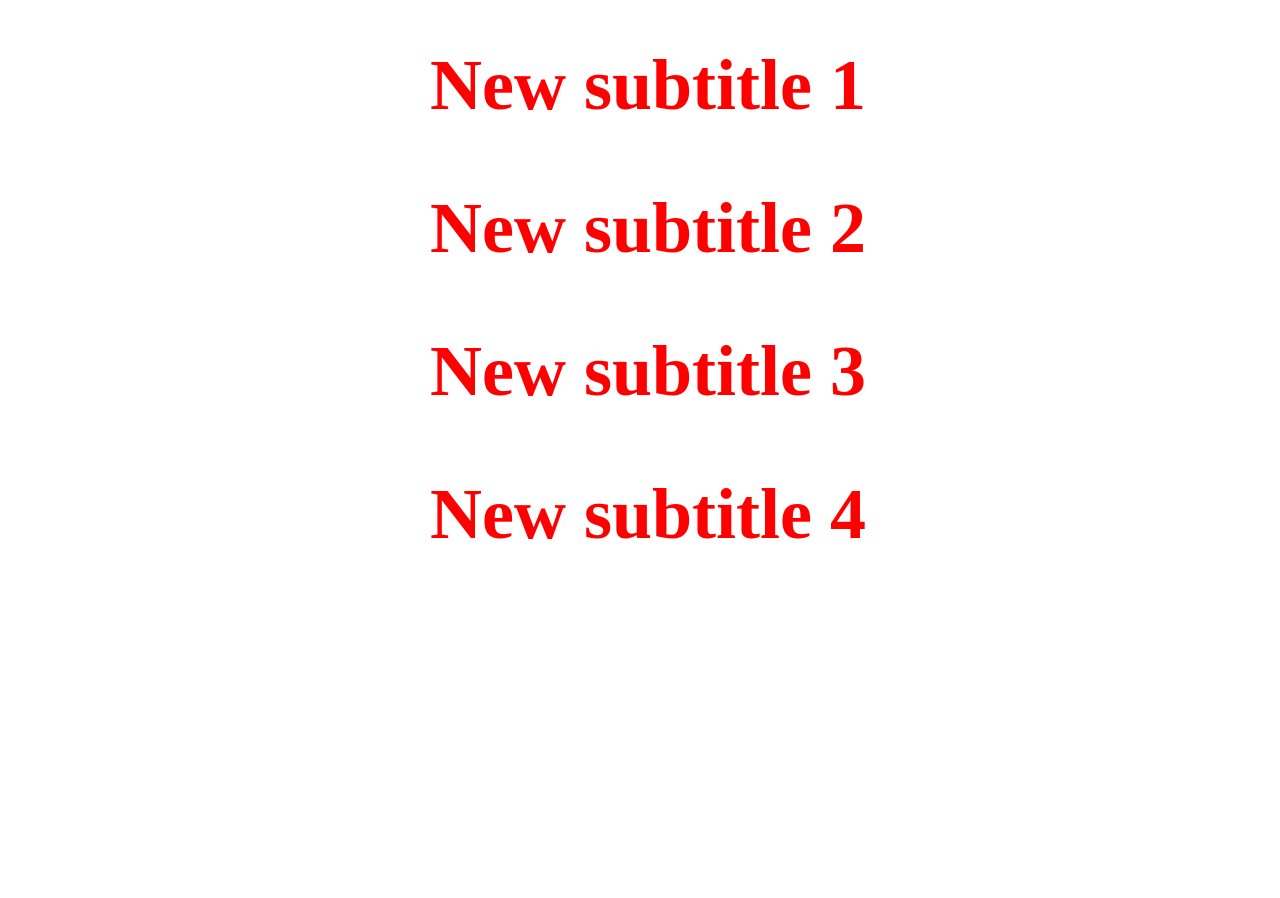
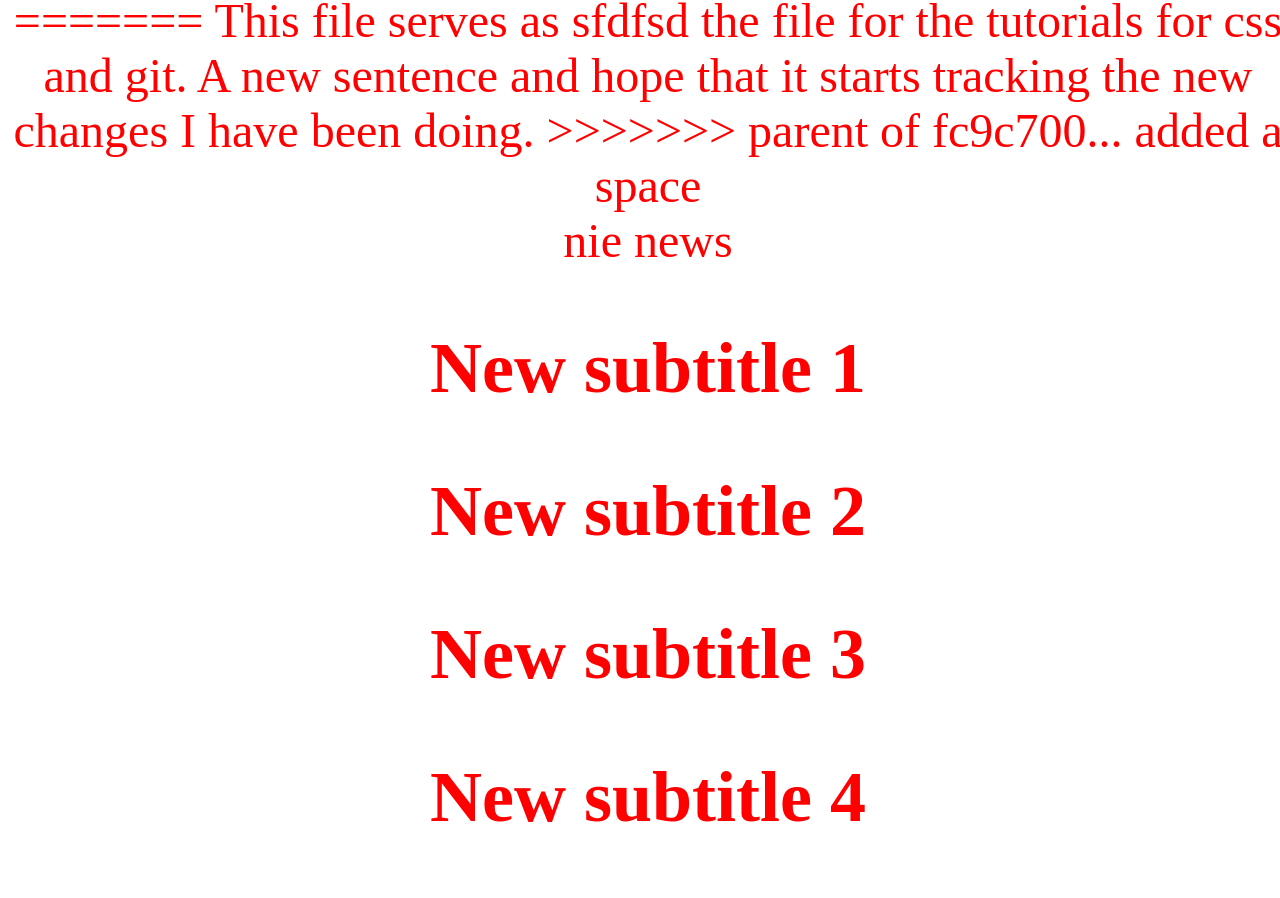
Before and after one commit to atantos/git1, a plain HTML site: page index.html in a window 1280 px wide. Shown: the part 754-1652 px from the top of the page. Before the commit the page ends 1369 px from the top, so only its background shows below. Drawn offline with Linux system fonts and the light colour scheme.

Commit message:
commit the new versions

```diff
--- a/index.html
+++ b/index.html
@@ -8,7 +8,11 @@
 	</script>
 </head>
 <body>
+<<<<<<< HEAD
 	<h1>This file serves as sfdfsd the file for the tutorials for css and git. A new sentence and hope that it starts tracking the new changes I have been doing .</h1>
+=======
+	<hi>This file serves as sfdfsd the file for the tutorials for css and git. A new sentence and hope that it starts tracking the new changes I have been doing.</hi>
+>>>>>>> parent of fc9c700... added a space
 
 	<div>nie news</div>
 
```
